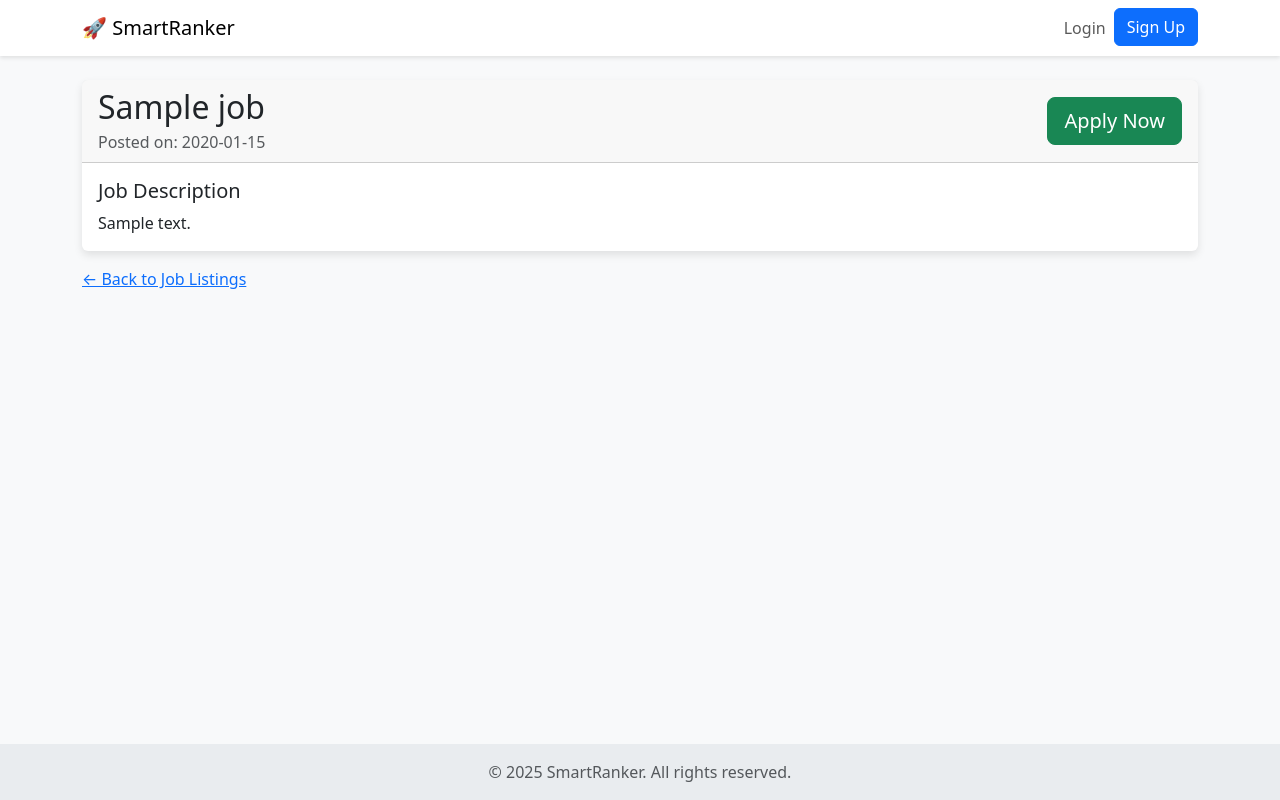
After one commit to deeason7/smart_resume_ranker, a Flask app: template app/templates/job_detail.html in a window 1280 px wide. The commit adds this page. Run offline with Flask 3, Linux system fonts and the light colour scheme; the template is opened without the code that fills it: most values are stand-ins (such as "Sample title", 1, 10 or a date in 2020); parts of the project's set-up code (start-up, migrations or seed data) failed here and were passed over.

Commit message:
UI changes

```diff
--- a/app/templates/index.html
+++ b/app/templates/index.html
@@ -4,7 +4,7 @@
 {% block content %}
 <div class="p-5 mb-4 bg-light rounded-3 text-center">
   <div class="container-fluid py-5">
-    <h1 class="display-5 fw-bold">Welcome to SmartRanker 🚀</h1>
+    <h1 class="display-5 fw-bold">Welcome to SmartRanker</h1>
     <p class="fs-4">
       The intelligent Applicant Tracking System designed to save you time. Our advanced AI ranks candidates based on how well their skills and experience match your job descriptions.
     </p>
--- /dev/null
+++ b/app/templates/job_detail.html
@@ -0,0 +1,23 @@
+{% extends 'base.html' %}
+{% block title %}{{ job.title }}{% endblock %}
+
+{% block content %}
+<div class="card">
+    <div class="card-header d-flex justify-content-between align-items-center">
+        <div>
+            <h2 class="mb-0">{{ job.title }}</h2>
+            <p class="card-subtitle text-muted mt-1">Posted on: {{ job.date_created.strftime('%Y-%m-%d') }}</p>
+        </div>
+        <a href="{{ url_for('candidate.apply_for_job', job_id=job.id) }}" class="btn btn-success btn-lg">Apply Now</a>
+    </div>
+    <div class="card-body">
+        <h5 class="card-title">Job Description</h5>
+        {# The 'safe' filter allows the description to render newlines correctly #}
+        <p class="card-text" style="white-space: pre-wrap;">{{ job.description|safe }}</p>
+    </div>
+</div>
+
+<div class="mt-3">
+    <a href="{{ url_for('candidate.job_list') }}">&larr; Back to Job Listings</a>
+</div>
+{% endblock %}
```
Also changed, not shown: app/routes/candidate_routes.py (+35 -3 lines), app/templates/job_list.html (+10 -5 lines), app/templates/job_ranking.html (+1 -11 lines).
